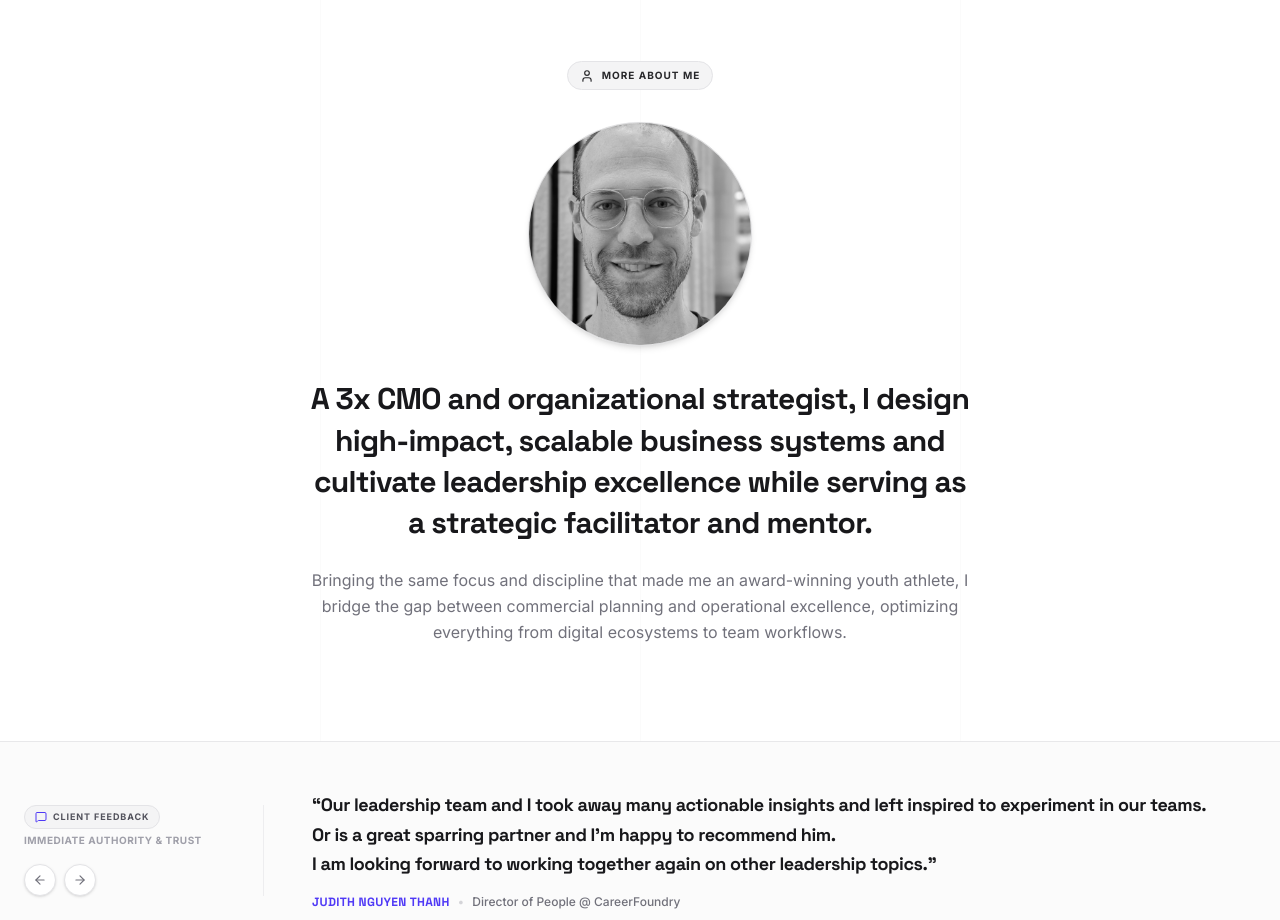
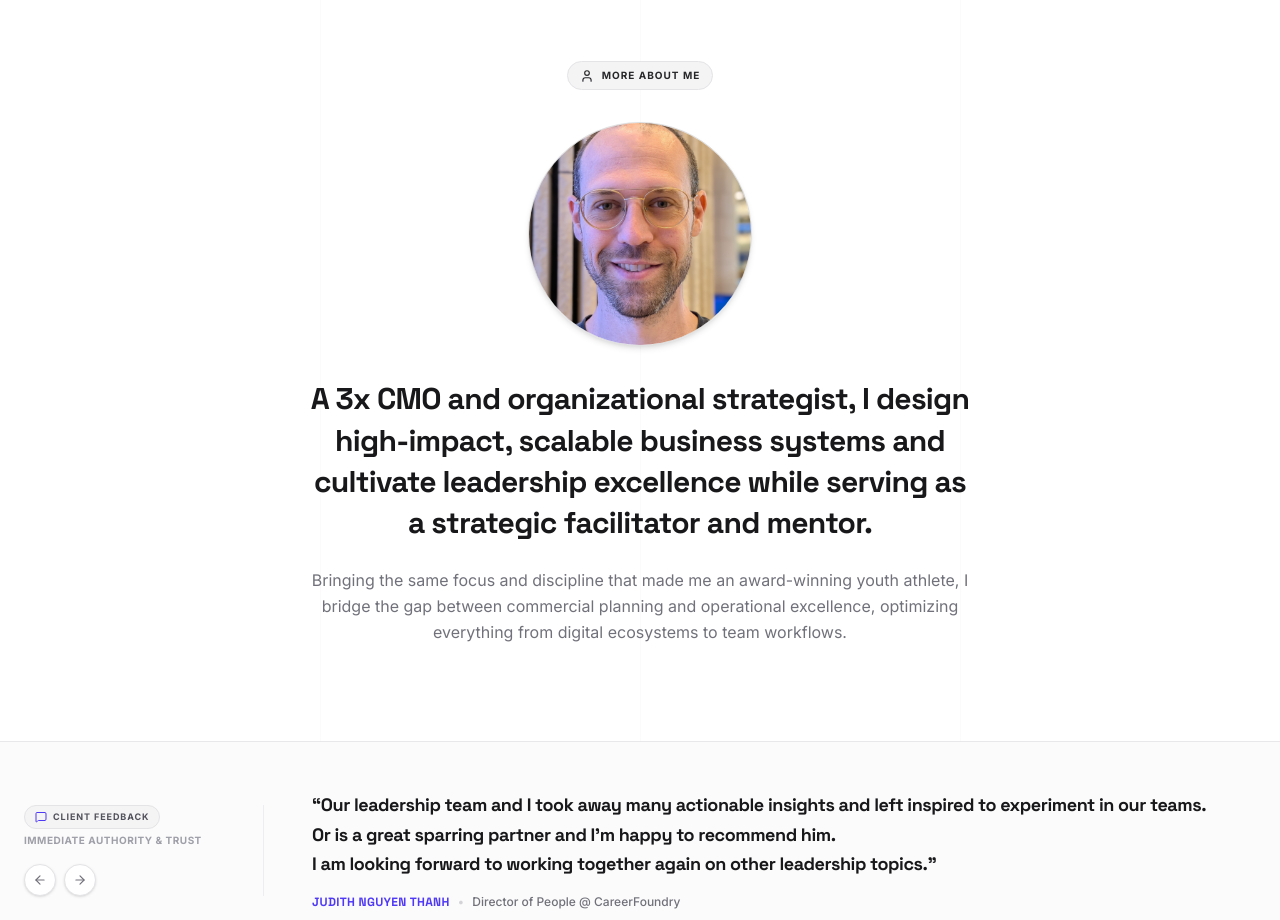
Before and after one commit to powertothemiddle-stack/orperlman_com, a React (Vite) app in the folder or-perlman/: page / in a window 1280 px wide. Shown: the part 1940-2860 px from the top of the page. Built offline with nearby package versions, Linux system fonts and the light colour scheme.

Commit message:
Update AboutMe.tsx update to improve site performance

```diff
--- a/or-perlman/src/components/AboutMe.tsx
+++ b/or-perlman/src/components/AboutMe.tsx
@@ -38,10 +38,15 @@ export default function AboutMe() {
         >
           <div className="w-48 h-48 md:w-56 md:h-56 rounded-full overflow-hidden border border-zinc-200/80 shadow-md">
             <img
+              id="about-me-portrait"
               src={profilePic}
               alt="Or Perlman portrait"
+              width={224}
+              height={224}
+              loading="lazy"
+              decoding="async"
               referrerPolicy="no-referrer"
-              className="w-full h-full object-cover grayscale hover:grayscale-0 transition-all duration-500 ease-in-out"
+              className="w-full h-full object-cover transition-all duration-500 ease-in-out hover:scale-105"
             />
           </div>
           <div className="absolute inset-0 rounded-full border border-black/5 pointer-events-none" />
```
